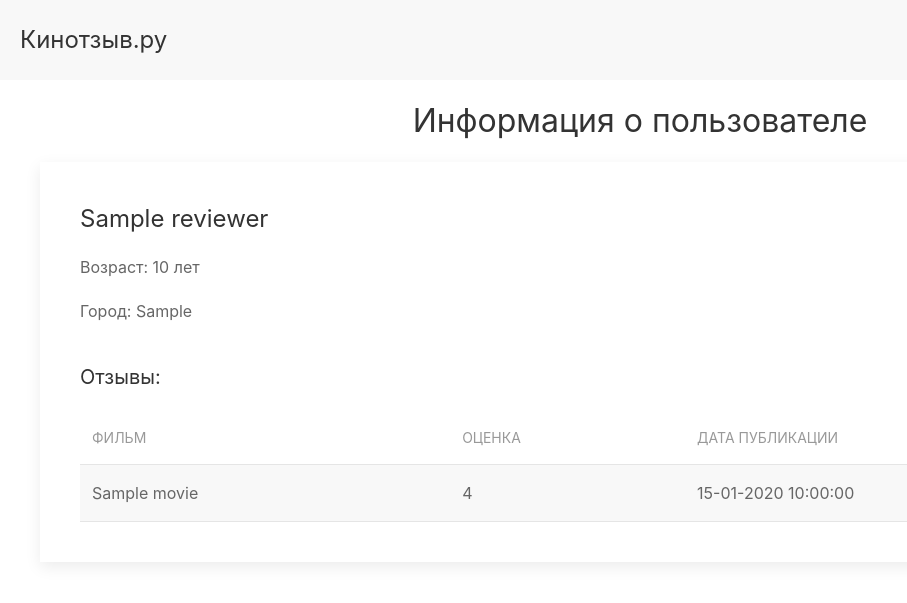
After one commit to fake-stmz/web-cinema-reviews, a Django app: page /reviewer/1/ in a window 1280 px wide. The commit adds this page. Shown: the top 603 px of the page, without its empty margins (0-907 px from the left). Run offline with Django 4.2, Linux system fonts and the light colour scheme; tables that the repository leaves empty hold one stand-in row (values such as "Sample post"); some libraries are stand-ins or nearby versions.

Commit message:
Reviewer info page finished -> DONE

```diff
--- a/webcinema/cinemareviews/templates/movie.html
+++ b/webcinema/cinemareviews/templates/movie.html
@@ -36,6 +36,7 @@
                                     <p class="uk-text-right uk-text-middle">Оценка: <span class="uk-badge">{{ review.rating }}</span></p>
                                 </div>
                                 <p>{{ review.text }}</p>
+                                <p>Дата публикации: {{ review.published_at|date:"d-m-Y H:i:s" }}</p>
                             </div>
                         </div>
                         {% endfor %}
--- /dev/null
+++ b/webcinema/cinemareviews/templates/reviewer.html
@@ -0,0 +1,48 @@
+<!DOCTYPE html>
+<html lang="ru">
+<head>
+    <meta charset="UTF-8">
+    <title>{{ reviewer.name }} - Информация</title>
+    <link rel="stylesheet" href="https://cdn.jsdelivr.net/npm/uikit@3.23.12/dist/css/uikit.min.css" />
+</head>
+<body>
+    <header>
+        <nav class="uk-navbar-container" uk-navbar>
+            <div class="uk-navbar-left uk-margin-left">
+                <a class="uk-navbar-item uk-logo" href="/">Кинотзыв.ру</a>
+            </div>
+        </nav>
+    </header>
+    <main class="uk-margin-top">
+        <div class="uk-container">
+            <h2 class="uk-text-center">Информация о пользователе</h2>
+            <div class="uk-card uk-card-default uk-margin-top">
+                <div class="uk-card-body">
+                    <h3 class="uk-card-title">{{ reviewer.name }}</h3>
+                    <p>Возраст: {{ reviewer.age }} лет</p>
+                    <p>Город: {{ reviewer.city }}</p>
+                    <h4>Отзывы:</h4>
+                    <table class="uk-table uk-table-striped">
+                        <thead>
+                            <tr>
+                                <th>Фильм</th>
+                                <th>Оценка</th>
+                                <th>Дата публикации</th>
+                            </tr>
+                        </thead>
+                        <tbody>
+                            {% for review in reviews %}
+                            <tr>
+                                <td><a class="uk-link-text" href="/movie/{{ review.movie.id }}/">{{ review.movie.title }}</a></td>
+                                <td>{{ review.rating }}</td>
+                                <td>{{ review.published_at|date:"d-m-Y H:i:s" }}</td>
+                            </tr>
+                            {% endfor %}
+                        </tbody>
+                    </table>
+                </div>
+            </div>
+        </div>
+    </main>
+</body>
+</html>
--- a/webcinema/cinemareviews/views.py
+++ b/webcinema/cinemareviews/views.py
@@ -17,8 +17,8 @@ def index(request):
     return render(request, 'index.html', context)
 
 def movie_info(request, movie_id):
-    movie = Movie.objects.all().prefetch_related('genres').prefetch_related('reviews').get(id=movie_id)
-    reviews = movie.reviews.all().select_related('reviewer')
+    movie = Movie.objects.prefetch_related('genres').prefetch_related('reviews').get(id=movie_id)
+    reviews = movie.reviews.select_related('reviewer')
     avg_rating = calculate_rating(movie)
 
     context = {
@@ -29,6 +29,17 @@ def movie_info(request, movie_id):
 
     return render(request, 'movie.html', context)
 
+def reviewer_info(request, reviewer_id):
+    reviewer = Reviewer.objects.prefetch_related('reviews').get(id=reviewer_id)
+    reviews = reviewer.reviews.select_related('movie')
+
+    context = {
+        'reviewer': reviewer,
+        'reviews': reviews
+    }
+
+    return render(request, 'reviewer.html', context)
+
 def calculate_rating(movie):
     review_count = 0
     result = 0
--- a/webcinema/webcinema/urls.py
+++ b/webcinema/webcinema/urls.py
@@ -21,5 +21,6 @@ from cinemareviews import views
 urlpatterns = [
     path('admin/', admin.site.urls),
     path('', views.index),
-    path('movie/<int:movie_id>/', views.movie_info)
+    path('movie/<int:movie_id>/', views.movie_info),
+    path('reviewer/<int:reviewer_id>/', views.reviewer_info)
 ]
```
